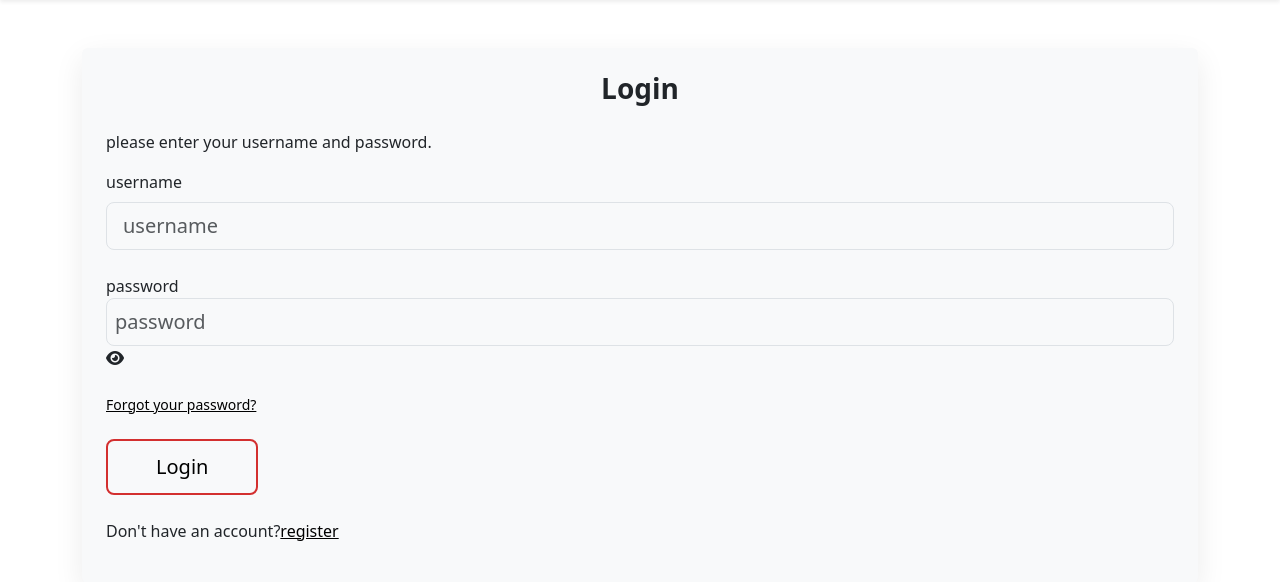
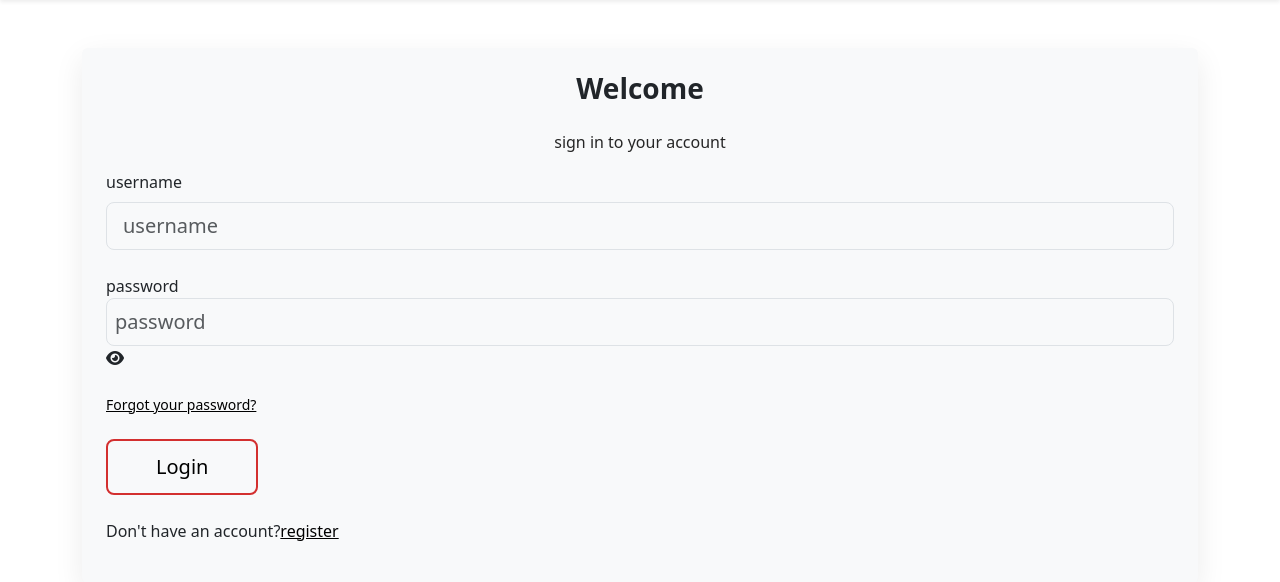
Before and after one commit to phoenixfamily/phoenixfamily, a Django app: page /en/user//login/ in a window 1280 px wide. Shown: the part 59-641 px from the top of the page. Run offline with Django 4.2, Linux system fonts and the light colour scheme; data that the repository does not hold is empty; some libraries are stand-ins or nearby versions.

Commit message:
login page added

```diff
--- a/templates/login.html
+++ b/templates/login.html
@@ -8,8 +8,8 @@
     <section class="swiper-section py-5">
         <div class="container">
             <div class="login-card rounded p-4 w-100">
-                <h3 class="mb-4 text-center fw-bold">{% trans "Login" %}</h3>
-                <p>{% trans "please enter your username and password." %}</p>
+                <h3 class="mb-4 text-center fw-bold">{% trans "Welcome" %}</h3>
+                <p class="text-center text-mute">{% trans "sign in to your account" %}</p>
                 {% csrf_token %}
                 <form>
                     <div class="form-outline form-white mb-4">
```
